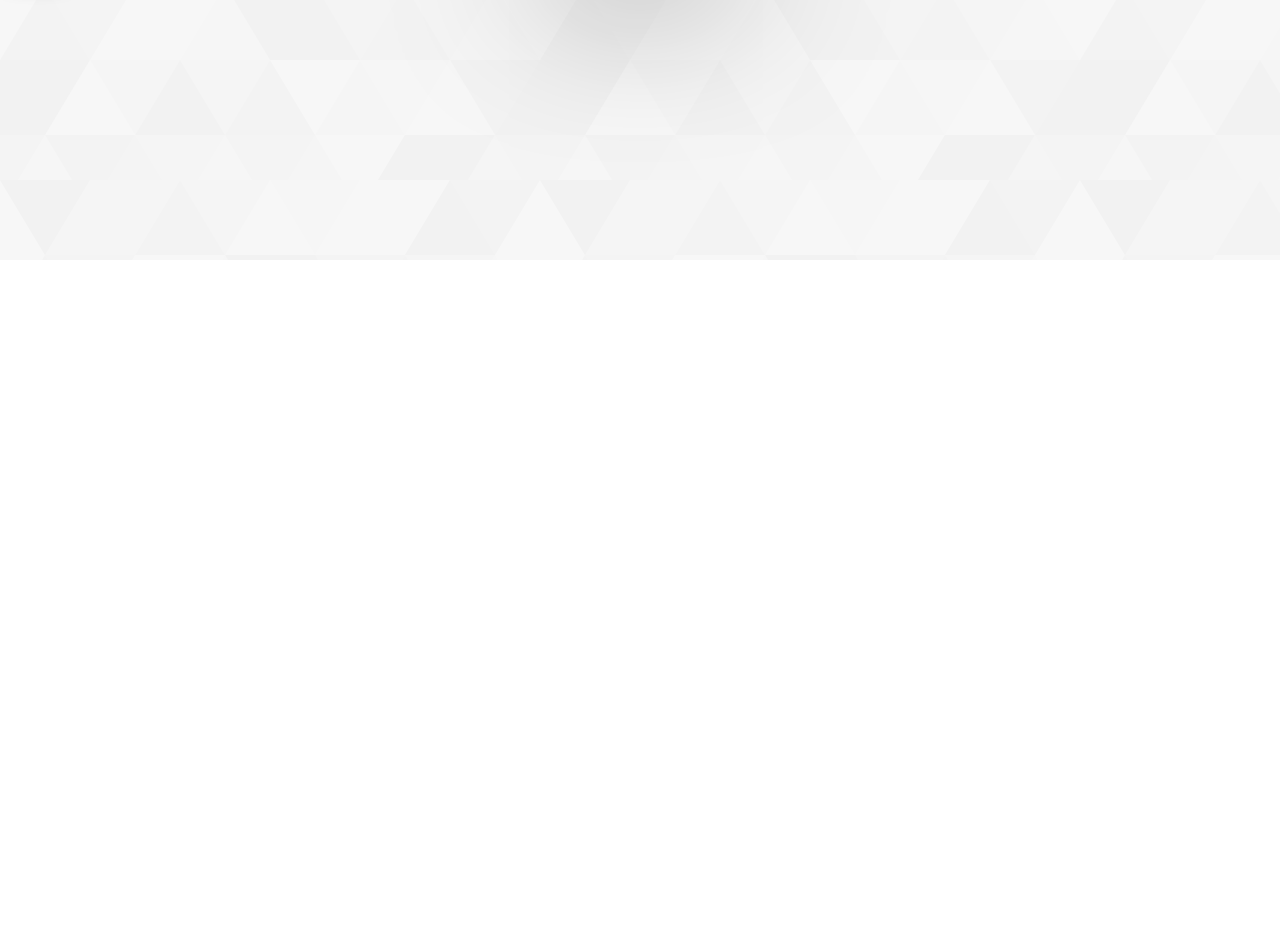
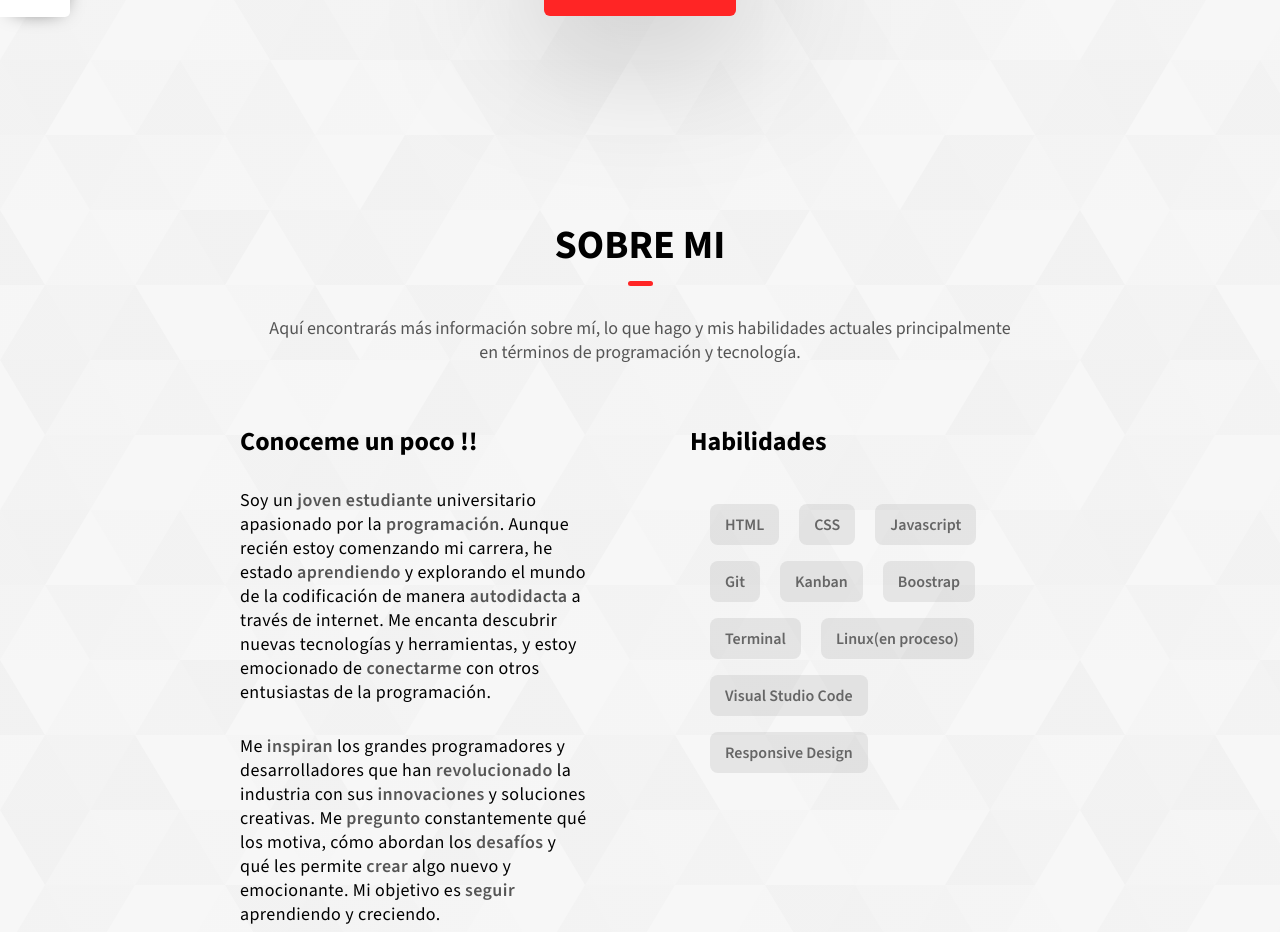
Before and after one commit to AstaHatake/dm-porfolio, a plain HTML site: page index.html in a window 1280 px wide. Shown: the part 540-1472 px from the top of the page. Before the commit the page ends 800 px from the top, so only its background shows below. Drawn offline with nearby package versions, Linux system fonts and the light colour scheme.

Commit message:
Creada la seccion de "Sobre mi"

```diff
--- a/index.html
+++ b/index.html
@@ -38,6 +38,41 @@
         <button>Proyectos</button>
     </section>
 
+    <section class="about-me">
+        <header class="about-me-header">
+           <h2>Sobre Mi</h2>
+           <span>ma</span>
+           <p>Aquí encontrarás más información sobre mí, lo que hago y mis habilidades actuales principalmente en términos de programación y tecnología.</p>
+        </header>
+
+        <main>
+            <aside class="know-me">
+                <h3>Conoceme un poco !!</h3>
+                <p>Soy un <b>joven estudiante</b> universitario apasionado por la <b>programación</b>. Aunque recién estoy comenzando mi carrera, he estado <b>aprendiendo</b> y explorando el mundo de la codificación de manera <b>autodidacta</b> a través de internet. Me encanta descubrir nuevas tecnologías y herramientas, y estoy emocionado de <b>conectarme</b> con otros entusiastas de la programación.</p>
+
+                <p>Me <b>inspiran</b> los grandes programadores y desarrolladores que han <b>revolucionado</b> la industria con sus <b>innovaciones</b> y soluciones creativas. Me <b>pregunto</b> constantemente qué los motiva, cómo abordan los <b>desafíos</b> y qué les permite <b>crear</b> algo nuevo y emocionante. Mi objetivo es <b>seguir</b> aprendiendo y creciendo.</p>
+
+            </aside>
+            <aside class="skills-container">
+                <h3>Habilidades</h3>
+
+                <div class="skills">
+                    <div class="skill">HTML</div>
+                    <div class="skill">CSS</div>
+                    <div class="skill">Javascript</div>
+                    <div class="skill">Git</div>
+                    <div class="skill">Kanban</div>
+                    <div class="skill">Boostrap</div>
+                    <div class="skill">Terminal</div>
+                    <div class="skill">Linux(en proceso)</div>
+                    <div class="skill">Visual Studio Code</div>
+                    <div class="skill">Responsive Design</div>
+                </div>
+            </aside>
+        </main>
+
+    </section>
+
     <!-- LINKS PARA AGRADECER A LOS COLABORADORES -->
 
 
--- a/styles.css
+++ b/styles.css
@@ -36,7 +36,8 @@ body{
     justify-content: space-between;
     padding: 40px;
     cursor: default;
-    position: relative;
+    position: fixed;
+    z-index: 3;
 }
 
 .menu-containerImg{
@@ -72,7 +73,7 @@ body{
 
 .menu-buttons:hover{
     cursor: pointer;
-    transition-duration: .2s;
+    transition-duration: .4s;
     color: var(--color-principal);
 }
 
@@ -80,7 +81,7 @@ body{
 
 .home{
     width: 100%;
-    height: 80vh;
+    height: 94vh;
 
     display: flex;
     flex-direction: column;
@@ -102,7 +103,7 @@ body{
     padding: 10px;
     border-end-end-radius: 5px;
     border-start-end-radius: 5px;
-    transform: translateY(-40%);
+    transform: translateY(-20%);
     box-shadow: 2px 2px 22px -12px rgba(0, 0, 0, 1);
 
 }
@@ -128,6 +129,7 @@ body{
     font-size: 3rem;
     text-transform: uppercase;
     font-weight: 900;
+    margin-top: 100px;
 }
 
 .home p{
@@ -144,7 +146,7 @@ body{
     text-transform: uppercase;
     width: 15%;
     height: 55px;
-    border-radius: 10px;
+    border-radius: 6px;
     border: none;
     box-shadow: 0px 0px 150px 10px rgba(0, 0, 0, 0.35);
     font-size: 1rem;
@@ -156,3 +158,100 @@ body{
     transition-duration: .2s;
     transform: translateY(-3px);
 }
+
+/* ESTILOS PARA EL SOBRE MI */
+
+.about-me{
+    height: 90vh;
+    width: 100%;
+
+    display: flex;
+    flex-direction: column;
+    justify-content: center;
+    align-items: center;
+}
+
+.about-me-header{
+    display: flex;
+    flex-direction: column;
+    margin-bottom: 40px;
+    align-items: center;
+}
+
+.about-me-header h2 {
+    font-weight: 700;
+    font-size: 2rem;
+    text-transform: uppercase;
+}
+
+.about-me-header span {
+    width: 25px;
+    height: 5px;
+    border-radius: 40px;
+    color: transparent;
+    margin-top: 10px;
+    background-color: #ff2525;
+}
+
+.about-me-header p {
+    width: 70%;
+    text-align: center;
+    font-size: .9rem;
+    font-weight: 400;
+    color: #555;
+    margin-top: 30px;
+}
+
+.about-me main{
+    display: flex;
+    justify-content: space-between;
+    flex-direction: row;
+    align-items: center;
+    margin-top: 20px;
+    padding: 0px 240px;
+}
+
+.about-me main aside {
+    width: 50%;
+    height: 100%;
+}
+
+.about-me main aside h3{
+    font-size: 1.3rem;
+    font-weight: 700;
+}
+
+.know-me p{
+    margin-top: 30px;
+    font-weight: 300;
+    letter-spacing: .4px;
+    font-size: .9rem;
+}
+
+.know-me p b {
+    color: #555;
+}
+
+.skills-container{
+    margin-left: 100px;
+}
+
+.skills {
+    display: flex;
+    flex-direction: row;
+    flex-wrap: wrap;
+    width: 100%;
+    padding-top: 30px;
+}
+
+.skill{
+    margin-left: 1rem;
+    margin-top: .8rem;
+    border-radius: 8px;
+    background-color: rgba(153,153,153,0.2);
+    color: #666;
+    font-size: .8rem;
+    font-weight: 600;
+    padding: 10px 15px;
+    cursor: default;
+}
```
